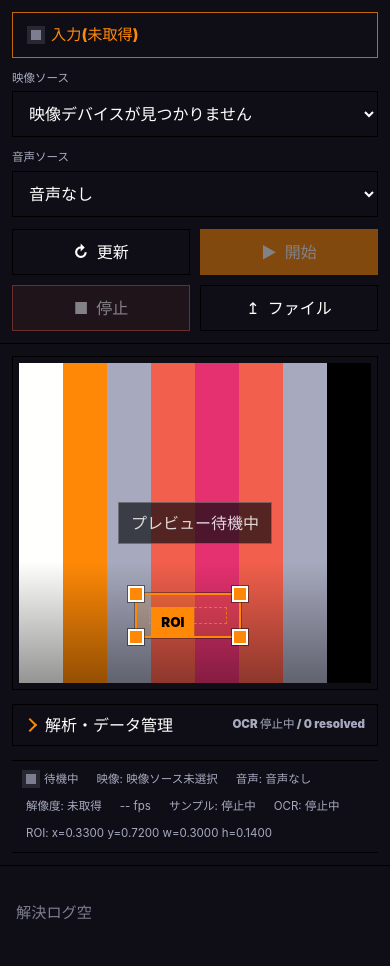
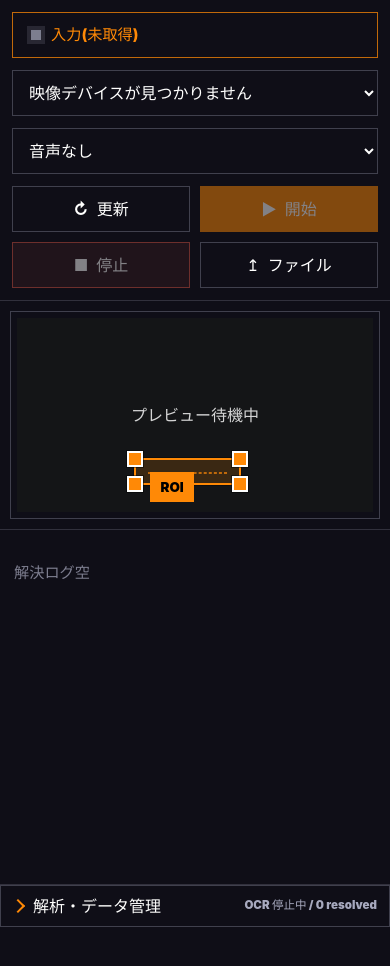
Before and after one commit to suisui-swimmy/PokeChronicle, a React (Vite) app: page / in a window 390 px wide. Shown: the top 966 px of the page. After the commit the page ends 927 px from the top, so only its background shows below. Built offline with nearby package versions, Linux system fonts and the light colour scheme.

Commit message:
fix: 区切り線と管理パネルのスクロール挙動を調整

```diff
--- a/src/app/App.tsx
+++ b/src/app/App.tsx
@@ -2226,8 +2226,8 @@ export function App() {
         </div>
         <div className="device-selects" aria-label="input device selectors">
           <label className="device-select">
-            <span>映像ソース</span>
             <select
+              aria-label="映像ソース"
               value={selectedVideoDeviceId}
               onChange={(event) => setSelectedVideoDeviceId(event.target.value)}
               disabled={mediaMode === "device"}
@@ -2243,8 +2243,8 @@ export function App() {
             </select>
           </label>
           <label className="device-select">
-            <span>音声ソース</span>
             <select
+              aria-label="音声ソース"
               value={selectedAudioDeviceId}
               onChange={(event) => setSelectedAudioDeviceId(event.target.value)}
               disabled={mediaMode === "device"}
@@ -2347,6 +2347,7 @@ export function App() {
               {isRoiVisible ? <RoiOverlay roi={roi} onChange={setRoi} /> : null}
             </div>
           </section>
+        </div>
 
           <details className="management-panel" aria-label="analysis and data management">
             <summary className="management-summary">
@@ -3073,24 +3074,6 @@ export function App() {
           </section>
           </details>
 
-          <footer className="capture-statusbar" aria-label="media status">
-            <span>
-              <span className={`status-dot status-dot--${statusTone}`} aria-hidden="true" />
-              {statusLabel}
-            </span>
-            <span>映像: {activeVideoLabel}</span>
-            <span>音声: {activeAudioLabel}</span>
-            <span>解像度: {formatResolution(metadata)}</span>
-            <span>{formatFps(metadata.frameRate)}</span>
-            <span>サンプル: {isSampling ? `${sampleFps}fps` : "停止中"}</span>
-            <span>OCR: {isOcrEnabled ? ocrStatusLabel : "停止中"}</span>
-            <span>
-              ROI: x={roi.x.toFixed(4)} y={roi.y.toFixed(4)} w={roi.w.toFixed(4)} h=
-              {roi.h.toFixed(4)}
-            </span>
-          </footer>
-        </div>
-
         <aside className="log-panel resolved-log-panel" aria-label="解決済みログ">
           <ol className="resolved-text-log" aria-label="resolved text log">
             {battleEvents.length === 0 ? (
--- a/src/styles.css
+++ b/src/styles.css
@@ -30,8 +30,8 @@
   --accent: #e53170;
   --accent-foreground: #fffffe;
   --destructive: #f25f4c;
-  --border: #000000;
-  --input: #000000;
+  --border: rgb(167 169 190 / 0.32);
+  --input: rgb(167 169 190 / 0.32);
   --ring: #ff8906;
   --chart-1: #ff8906;
   --chart-2: #e53170;
@@ -45,7 +45,7 @@
   --sidebar-primary-foreground: #fffffe;
   --sidebar-accent: #e53170;
   --sidebar-accent-foreground: #fffffe;
-  --sidebar-border: #000000;
+  --sidebar-border: rgb(167 169 190 / 0.32);
   --sidebar-ring: #ff8906;
 }
 
@@ -100,8 +100,8 @@ button:disabled {
   --bg: #0f0e17;
   --panel: #0f0e17;
   --panel-strong: #0f0e17;
-  --border: #000000;
-  --border-soft: #000000;
+  --border: rgb(167 169 190 / 0.32);
+  --border-soft: rgb(167 169 190 / 0.22);
   --text: #fffffe;
   --muted: #a7a9be;
   --faint: rgb(167 169 190 / 0.72);
@@ -113,10 +113,10 @@ button:disabled {
   --tertiary: #e53170;
   --stroke: #000000;
   display: grid;
-  grid-template-rows: auto minmax(0, 1fr);
-  height: 100dvh;
+  grid-template-rows: auto auto;
+  height: auto;
   min-height: 100vh;
-  overflow: hidden;
+  overflow: visible;
   background: var(--bg);
 }
 
@@ -136,7 +136,6 @@ button:disabled {
 .device-select select,
 .icon-button,
 .storage-button,
-.capture-statusbar,
 .log-panel,
 .preview-frame,
 .management-summary,
@@ -280,37 +279,44 @@ button:disabled {
 
 .capture-main {
   display: grid;
-  grid-template-columns: minmax(0, 1fr) clamp(280px, 22vw, 380px);
+  grid-template-columns: minmax(0, 1fr) clamp(220px, 22vw, 320px);
+  grid-template-rows: minmax(0, 1fr) auto;
+  grid-template-areas:
+    "preview log"
+    "management management";
   gap: 0;
   min-height: 0;
+  overflow: visible;
+}
+
+.preview-column {
+  grid-area: preview;
+  display: grid;
+  place-items: center;
+  min-width: 0;
+  min-height: 0;
   overflow: hidden;
-}
-
-.preview-column {
-  display: grid;
-  grid-template-rows: auto auto auto;
-  align-content: start;
+  padding: 18px;
+}
+
+.preview-frame {
+  display: grid;
+  width: 100%;
+  max-width: calc((100dvh - 190px) * 16 / 9);
+  max-height: 100%;
+  aspect-ratio: 16 / 9;
+  align-items: stretch;
   min-width: 0;
   min-height: 0;
-  overflow: auto;
-  padding: 28px 20px 0;
-}
-
-.preview-frame {
-  --preview-frame-block-extra: 22px;
-  --preview-surface-height: clamp(240px, 44dvh, 560px);
-  display: grid;
-  align-items: center;
-  min-height: calc(var(--preview-surface-height) + var(--preview-frame-block-extra));
   overflow: hidden;
-  padding: 10px;
+  padding: 8px;
   background: var(--panel-strong);
 }
 
 .preview-surface {
   position: relative;
   width: 100%;
-  height: var(--preview-surface-height);
+  height: 100%;
   aspect-ratio: 16 / 9;
   overflow: hidden;
   background: #000000;
@@ -318,9 +324,11 @@ button:disabled {
 }
 
 .management-panel {
-  display: grid;
-  min-width: 0;
-  margin-top: 14px;
+  grid-area: management;
+  display: grid;
+  min-width: 0;
+  overflow: visible;
+  border-top: 1px solid var(--border-soft);
 }
 
 .management-summary {
@@ -392,24 +400,19 @@ button:disabled {
   place-items: center;
   color: rgb(255 255 255 / 0.82);
   font-weight: 800;
-  background:
-    linear-gradient(90deg, #fffffe 0 12.5%, #ff8906 12.5% 25%, #a7a9be 25% 37.5%, #f25f4c 37.5% 50%, #e53170 50% 62.5%, #f25f4c 62.5% 75%, #a7a9be 75% 87.5%, #000000 87.5% 100%);
+  background: rgb(167 169 190 / 0.12);
 }
 
 .test-pattern::after {
-  position: absolute;
-  inset: 0;
-  content: "";
-  background: linear-gradient(180deg, transparent 62%, rgb(0 0 0 / 0.42));
+  content: none;
 }
 
 .test-pattern span {
   z-index: 1;
   display: inline-flex;
   padding: 8px 12px;
-  border: 1px solid rgb(255 255 255 / 0.26);
-  border-radius: 5px;
-  background: rgb(8 10 14 / 0.68);
+  border: 0;
+  background: transparent;
 }
 
 .roi-layer {
@@ -487,26 +490,6 @@ button:disabled {
   right: -9px;
   bottom: -9px;
   cursor: nwse-resize;
-}
-
-.capture-statusbar {
-  display: flex;
-  flex-wrap: wrap;
-  gap: 10px 18px;
-  align-items: center;
-  min-height: 52px;
-  margin-top: 14px;
-  padding: 10px 14px;
-  border-right: 0;
-  border-left: 0;
-  color: var(--muted);
-  font-size: 0.84rem;
-}
-
-.capture-statusbar span {
-  display: inline-flex;
-  align-items: center;
-  gap: 8px;
 }
 
 .roi-settings-panel,
@@ -1015,15 +998,17 @@ button:disabled {
 }
 
 .log-panel {
+  grid-area: log;
   display: grid;
   grid-template-rows: auto minmax(0, 1fr);
   min-width: 0;
   min-height: 0;
   overflow: hidden;
-  padding: 28px 20px;
+  padding: 18px;
   border-top: 0;
   border-right: 0;
   border-bottom: 0;
+  border-left: 1px solid var(--border-soft);
   background: #0f0e17;
 }
 
@@ -1432,12 +1417,6 @@ button:disabled {
 }
 
 @media (max-width: 1040px) {
-  .capture-shell {
-    height: auto;
-    min-height: 100dvh;
-    overflow: visible;
-  }
-
   .capture-toolbar {
     grid-template-columns: 1fr;
   }
@@ -1447,13 +1426,11 @@ button:disabled {
   }
 
   .capture-main {
-    grid-template-columns: 1fr;
-    overflow: visible;
+    grid-template-columns: minmax(0, 1fr) clamp(190px, 28vw, 260px);
   }
 
   .preview-column {
-    overflow: visible;
-    padding: 16px;
+    padding: 14px;
   }
 
   .preprocess-controls {
@@ -1465,11 +1442,7 @@ button:disabled {
   }
 
   .log-panel {
-    min-height: min(70dvh, 640px);
-    max-height: min(70dvh, 640px);
-    padding: 18px 16px;
-    border-top: 1px solid var(--border-soft);
-    border-left: 0;
+    padding: 14px;
   }
 
   .review-panel {
@@ -1523,12 +1496,10 @@ button:disabled {
   }
 
   .preview-column {
-    padding: 12px;
+    padding: 10px;
   }
 
   .preview-frame {
-    --preview-frame-block-extra: 14px;
-    --preview-surface-height: clamp(180px, 38dvh, 320px);
     padding: 6px;
   }
 
@@ -1542,10 +1513,6 @@ button:disabled {
     grid-template-columns: repeat(2, max-content);
   }
 
-  .capture-statusbar {
-    font-size: 0.72rem;
-  }
-
   .log-entry {
     grid-template-columns: 1fr;
   }
@@ -1565,6 +1532,35 @@ button:disabled {
 
   .timeline-evidence {
     grid-template-columns: 1fr;
+  }
+}
+
+@media (max-width: 520px) {
+  .capture-shell {
+    height: auto;
+    min-height: 100dvh;
+    overflow: visible;
+  }
+
+  .capture-main {
+    grid-template-columns: 1fr;
+    grid-template-rows: auto minmax(260px, 42dvh) auto;
+    grid-template-areas:
+      "preview"
+      "log"
+      "management";
+    overflow: visible;
+  }
+
+  .preview-frame {
+    max-width: 100%;
+  }
+
+  .log-panel {
+    min-height: 260px;
+    max-height: none;
+    border-top: 1px solid var(--border-soft);
+    border-left: 0;
   }
 }
 
@@ -1627,8 +1623,8 @@ button:disabled {
   --accent: #e53170;
   --accent-foreground: #fffffe;
   --destructive: #f25f4c;
-  --border: #000000;
-  --input: #000000;
+  --border: rgb(167 169 190 / 0.32);
+  --input: rgb(167 169 190 / 0.32);
   --ring: #ff8906;
   --chart-1: #ff8906;
   --chart-2: #e53170;
@@ -1641,7 +1637,7 @@ button:disabled {
   --sidebar-primary-foreground: #fffffe;
   --sidebar-accent: #e53170;
   --sidebar-accent-foreground: #fffffe;
-  --sidebar-border: #000000;
+  --sidebar-border: rgb(167 169 190 / 0.32);
   --sidebar-ring: #ff8906;
 }
 
```
Also changed, not shown: 1 other file (tests, documents, lock files or other folders).
